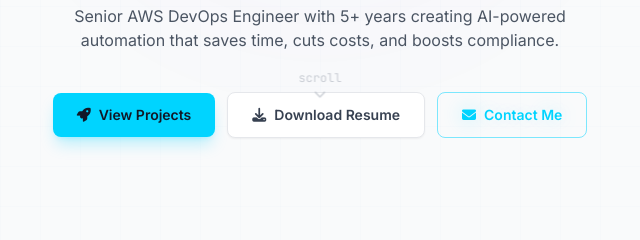
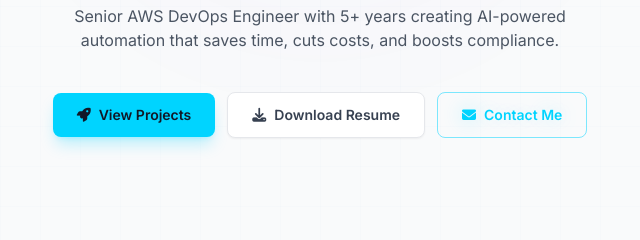
Before and after one commit to awoods134/aaron-woods-portfolio, a plain HTML site: page index.html in a window 1280 px wide. Shown: the part 514-754 px from the top of the page, 320-960 px from the left. Drawn offline with nearby package versions, Linux system fonts and the light colour scheme.

Commit message:
remove scroll indicator from hero section

```diff
--- a/index.html
+++ b/index.html
@@ -161,11 +161,7 @@
           </a>
         </div>
 
-        <!-- Scroll indicator -->
-        <div class="absolute bottom-8 left-1/2 -translate-x-1/2 flex flex-col items-center gap-1 opacity-50">
-          <span class="text-xs dark:text-gray-500 text-gray-400 font-mono">scroll</span>
-          <i class="fas fa-chevron-down text-xs dark:text-gray-500 text-gray-400 animate-bounce"></i>
-        </div>
+
       </div>
     </section>
 
```
